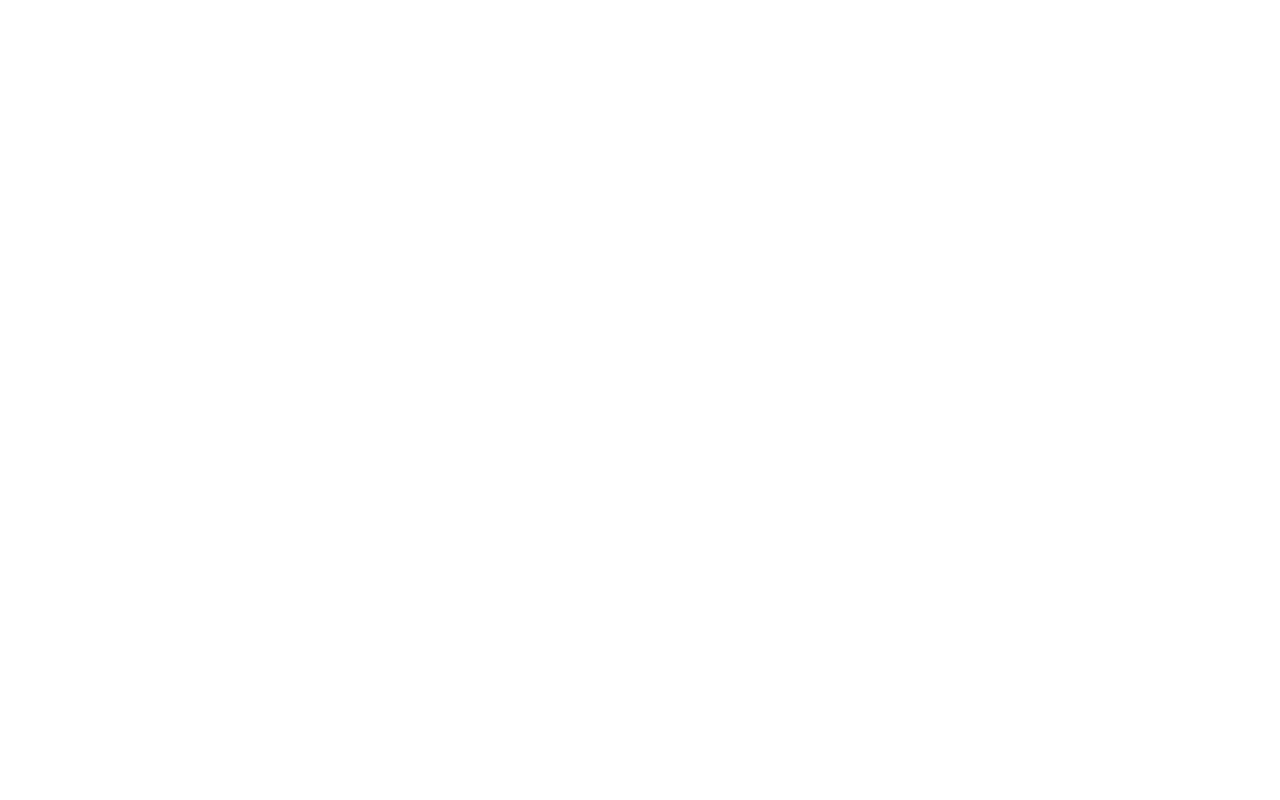
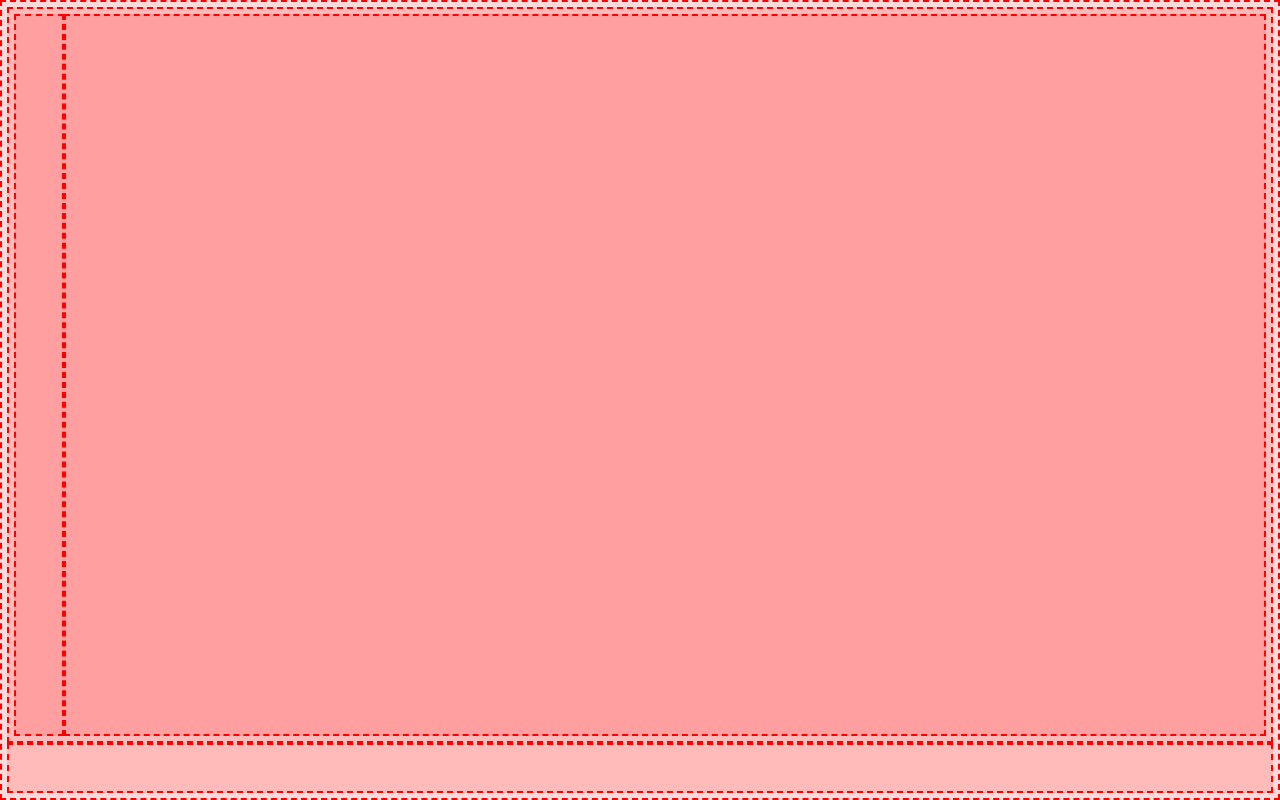
Before and after one commit to arielmusa/html-css-spotifyweb, a plain HTML site: page index.html in a window 1280 px wide. Drawn offline with Linux system fonts and the light colour scheme.

Commit message:
add first elements of layout

```diff
--- a/css/style.css
+++ b/css/style.css
@@ -1,3 +1,8 @@
+:root {
+  --player-height: 50px;
+  --sidebar-width: 50px;
+}
+
 /**************** RESET ****************/
 * {
   margin: 0;
@@ -23,6 +28,14 @@ img {
 }
 
 /*************** UTILS ***************/
+
+.debug,
+.debug * {
+  min-height: 50px;
+  padding: 5px;
+  background-color: rgba(255, 0, 0, 0.144);
+  border: 2px dashed red;
+}
 
 .container {
   max-width: 1100px;
@@ -53,3 +66,23 @@ img {
 .col-1-4 {
   width: calc(100% / 5);
 }
+
+/**************** LAYOUT ****************/
+.wrapper {
+  width: 100vw;
+  height: 100vh;
+}
+main {
+  display: flex;
+  height: calc(100% - var(--player-height));
+}
+.player {
+  height: var(--player-height);
+}
+
+.sidebar {
+  width: var(--sidebar-width);
+}
+.main-content {
+  width: calc(100% - var(--sidebar-width));
+}
--- a/index.html
+++ b/index.html
@@ -13,5 +13,13 @@
     /> -->
     <link rel="stylesheet" href="./css/style.css" />
   </head>
-  <body></body>
+  <body>
+    <div class="wrapper debug">
+      <main>
+        <div class="sidebar"></div>
+        <div class="main-content"></div>
+      </main>
+      <div class="player"></div>
+    </div>
+  </body>
 </html>
```
